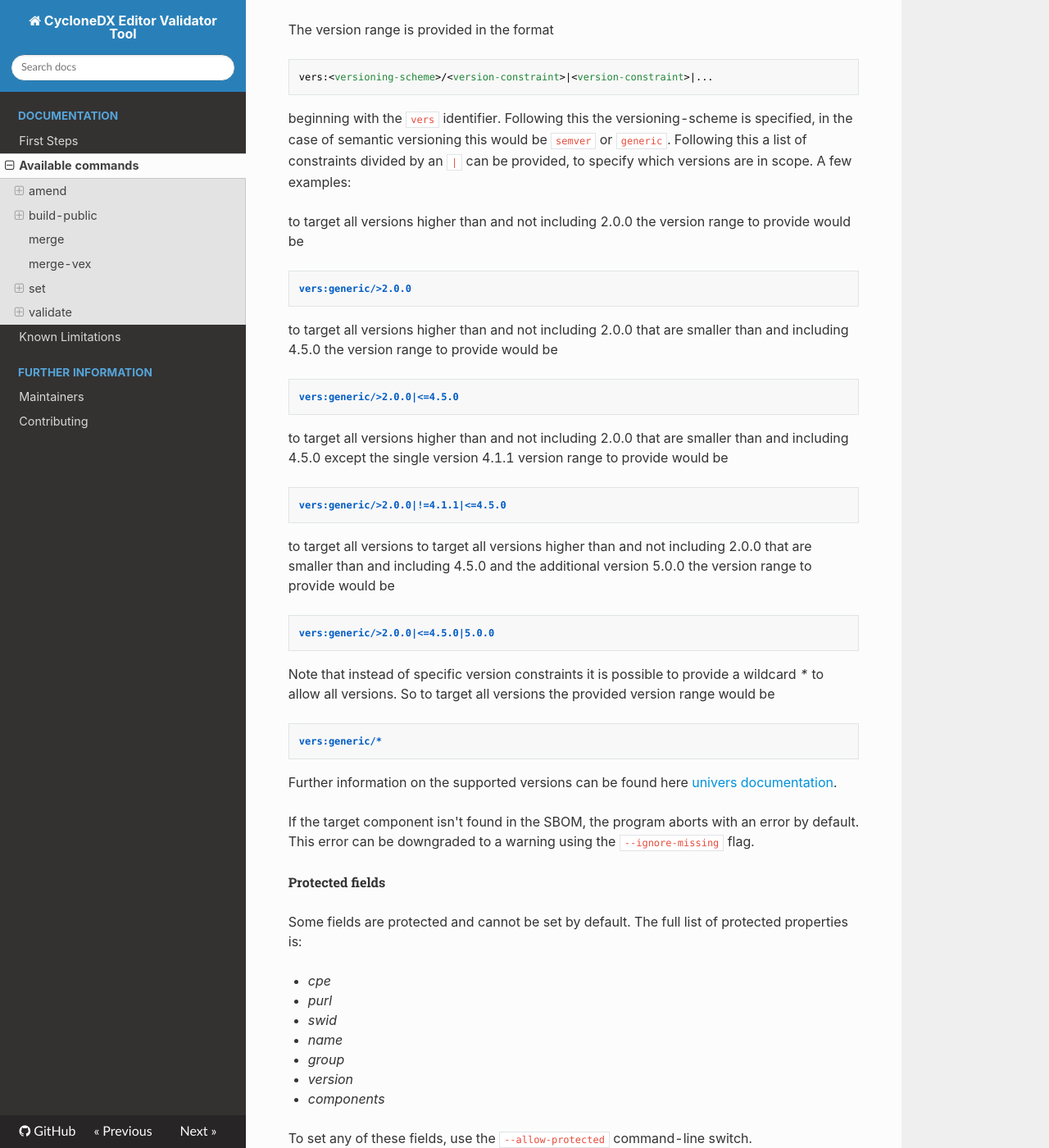
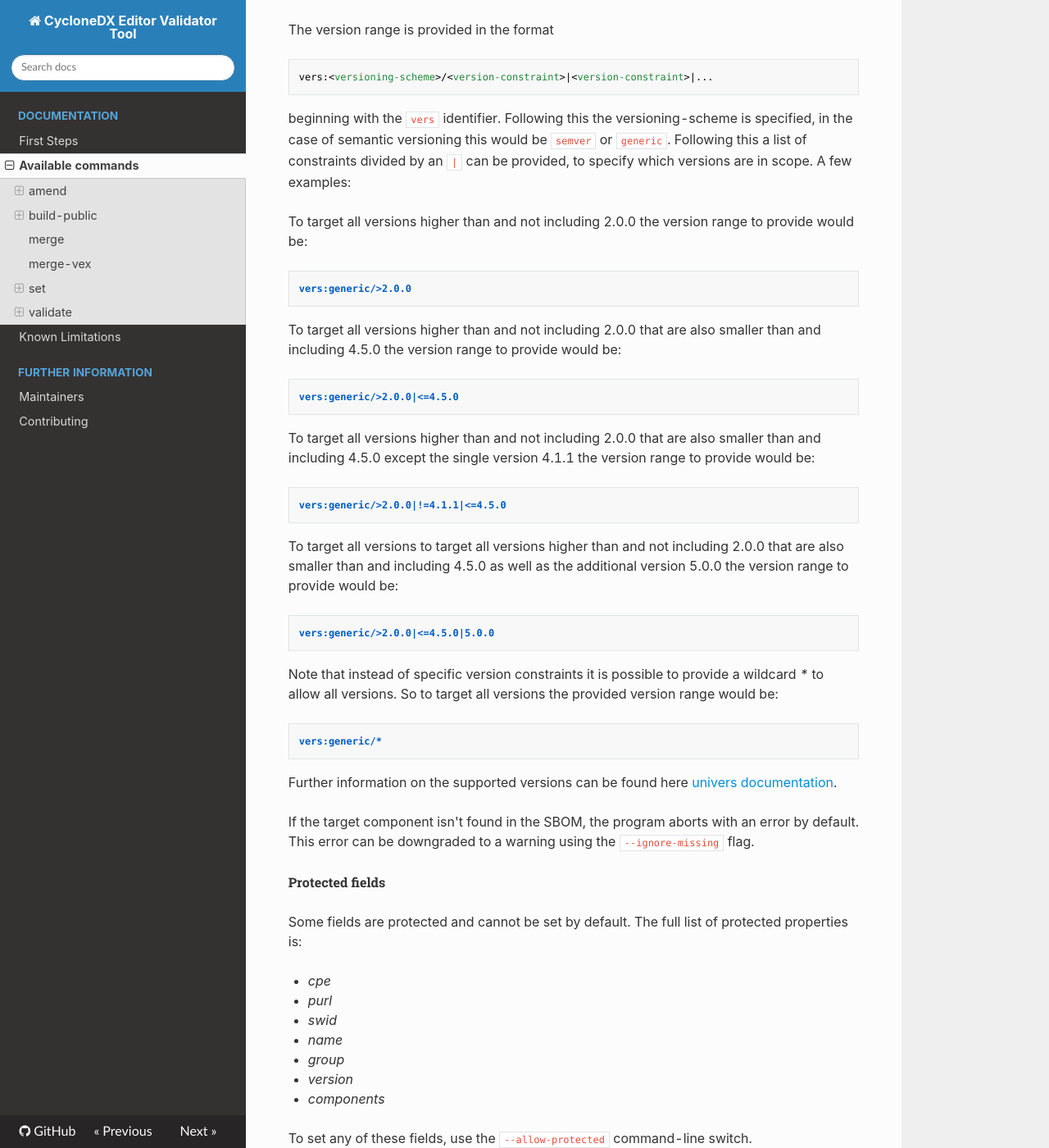
Before and after one commit to Festo-se/cyclonedx-editor-validator, an MkDocs documentation site: the page built from docs/available_commands.md, in a window 1280 px wide and 1400 px high, scrolled down 6363 px. Shown: the whole window at 82% size. Built offline with MkDocs 1.6.1, drawn with Linux system fonts in a browser that asks for light colours; nearby versions of some CDN libraries; some web fonts are replaced.

Commit message:
docs: grammar

```diff
--- a/docs/available_commands.md
+++ b/docs/available_commands.md
@@ -220,23 +220,23 @@ The version range is provided in the format
 beginning with the `vers` identifier. Following this the versioning-scheme is specified, in the case of semantic versioning this would be `semver` or `generic`. Following this a list of constraints divided by an `|` can be provided, to specify which versions are in scope.
 A few examples:
 
-to target all versions higher than and not including 2.0.0 the version range to provide would be
+To target all versions higher than and not including 2.0.0 the version range to provide would be:
 
     vers:generic/>2.0.0
 
-to target all versions higher than and not including 2.0.0 that are smaller than and including 4.5.0 the version range to provide would be
+To target all versions higher than and not including 2.0.0 that are also smaller than and including 4.5.0 the version range to provide would be:
 
     vers:generic/>2.0.0|<=4.5.0
 
-to target all versions higher than and not including 2.0.0 that are smaller than and including 4.5.0 except the single version 4.1.1 version range to provide would be
+To target all versions higher than and not including 2.0.0 that are also smaller than and including 4.5.0 except the single version 4.1.1 the version range to provide would be:
 
     vers:generic/>2.0.0|!=4.1.1|<=4.5.0
 
-to target all versions to target all versions higher than and not including 2.0.0 that are smaller than and including 4.5.0 and the additional version 5.0.0 the version range to provide would be
+To target all versions to target all versions higher than and not including 2.0.0 that are also smaller than and including 4.5.0 as well as the additional version 5.0.0 the version range to provide would be:
 
     vers:generic/>2.0.0|<=4.5.0|5.0.0
 
-Note that instead of specific version constraints it is possible to provide a wildcard *\** to allow all versions. So to target all versions the provided version range would be
+Note that instead of specific version constraints it is possible to provide a wildcard *\** to allow all versions. So to target all versions the provided version range would be:
 
     vers:generic/*
 
```
